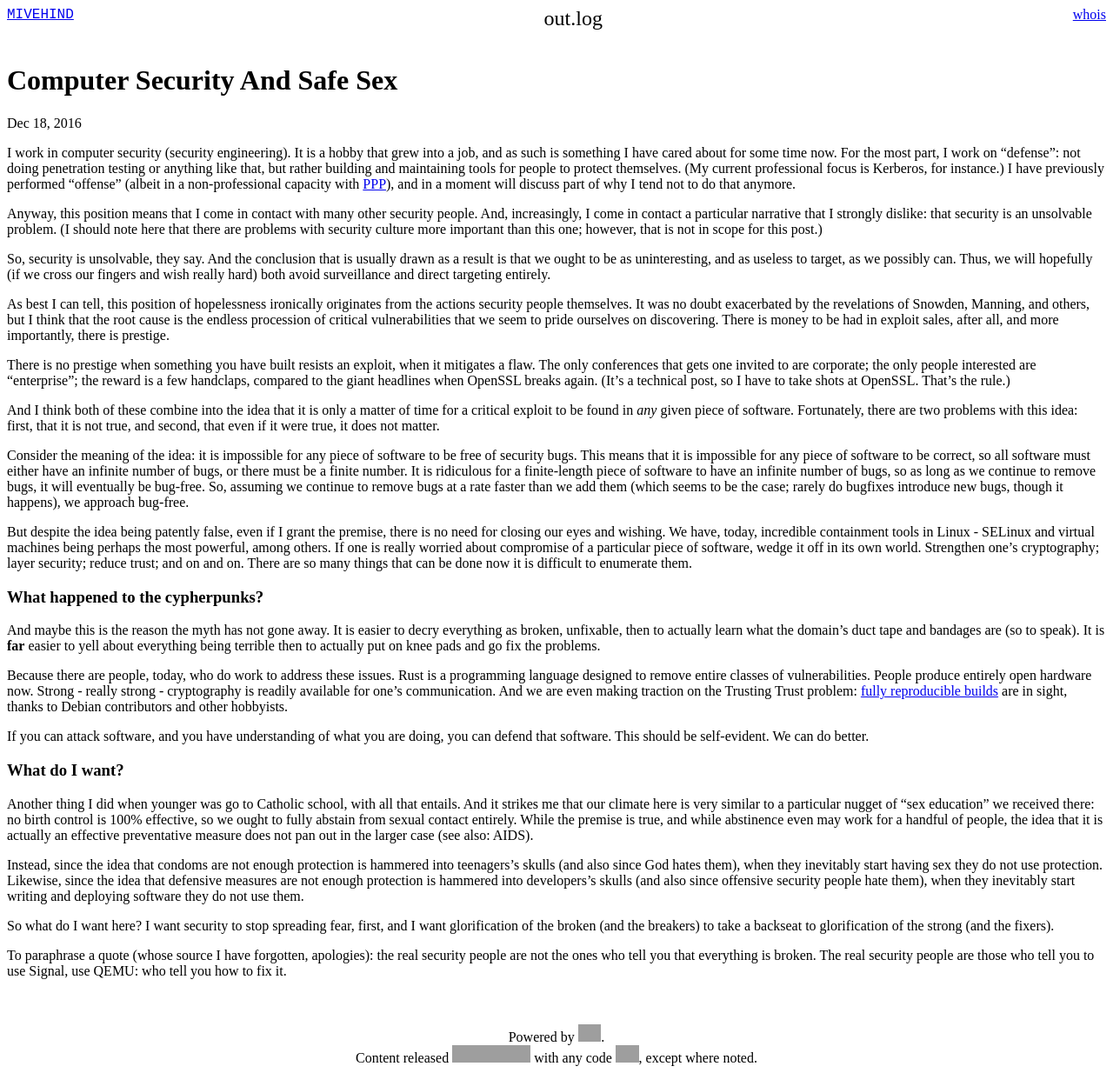
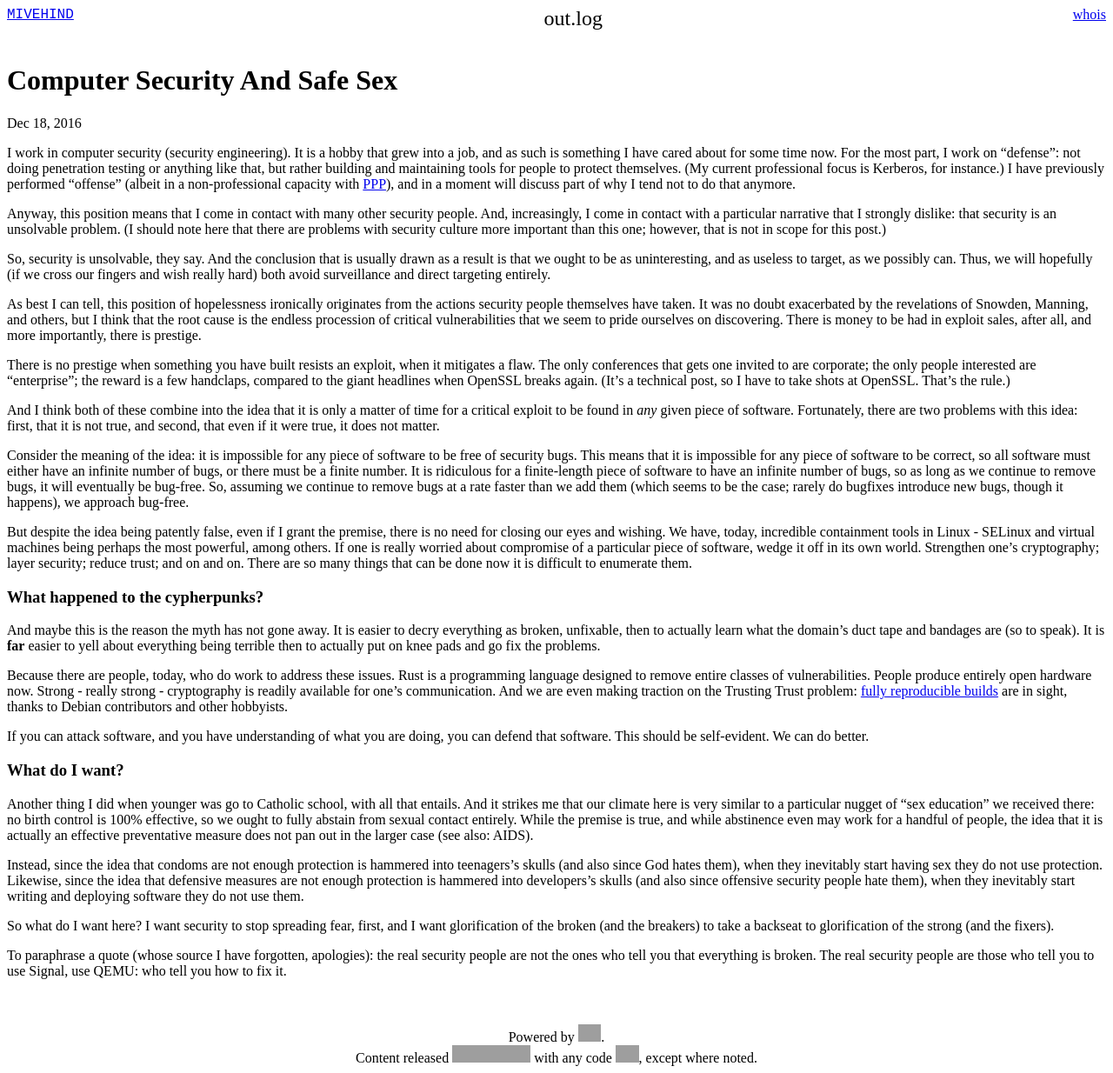
Before and after one commit to frozencemetery/mivehind.net, a Jekyll site: the page built from _posts/2016-12-18-Computer-security-and-safe-sex.md, in a window 1280 px wide. Shown: the whole page at 87% size. Built offline with Jekyll 4.4.1, drawn with Linux system fonts in a browser that asks for light colours; Markdown is read by kramdown in place of the engine named in the settings; grey boxes are pictures that could not be loaded.

Commit message:
[posts] Fix typos in body of security post
Reported-by: Damien Sullivan <phoenix@mindstalk.net>

```diff
--- a/_posts/2016-12-18-Computer-security-and-safe-sex.md
+++ b/_posts/2016-12-18-Computer-security-and-safe-sex.md
@@ -12,10 +12,10 @@ non-professional capacity with [PPP](https://ctftime.org/team/284)), and in a
 moment will discuss part of why I tend not to do that anymore.
 
 Anyway, this position means that I come in contact with many other security
-people.  And, increasingly, I come in contact a particular narrative that I
-strongly dislike: that security is an unsolvable problem.  (I should note here
-that there are problems with security culture more important than this one;
-however, that is not in scope for this post.)
+people.  And, increasingly, I come in contact with a particular narrative that
+I strongly dislike: that security is an unsolvable problem.  (I should note
+here that there are problems with security culture more important than this
+one; however, that is not in scope for this post.)
 
 So, security is unsolvable, they say.  And the conclusion that is usually
 drawn as a result is that we ought to be as uninteresting, and as useless to
@@ -23,11 +23,11 @@ target, as we possibly can.  Thus, we will hopefully (if we cross our fingers
 and wish really hard) both avoid surveillance and direct targeting entirely.
 
 As best I can tell, this position of hopelessness ironically originates from
-the actions security people themselves.  It was no doubt exacerbated by the
-revelations of Snowden, Manning, and others, but I think that the root cause
-is the endless procession of critical vulnerabilities that we seem to pride
-ourselves on discovering.  There is money to be had in exploit sales, after
-all, and more importantly, there is prestige.
+the actions security people themselves have taken.  It was no doubt
+exacerbated by the revelations of Snowden, Manning, and others, but I think
+that the root cause is the endless procession of critical vulnerabilities that
+we seem to pride ourselves on discovering.  There is money to be had in
+exploit sales, after all, and more importantly, there is prestige.
 
 There is no prestige when something you have built resists an exploit, when it
 mitigates a flaw.  The only conferences that gets one invited to are
```
